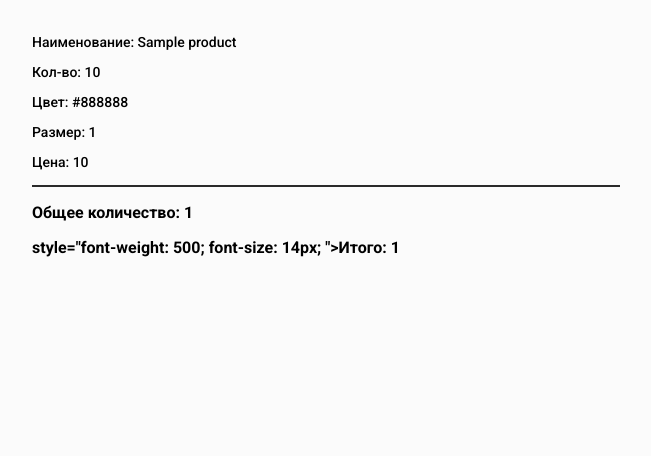
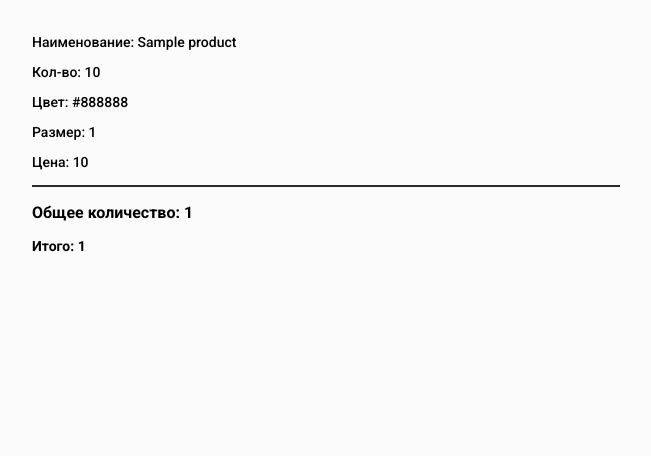
Before and after one commit to IT-and-company/online_store, a Django app: template backend/api/templates/email_templates/letter-without-table.html in a window 1280 px wide. Shown: the part 373-829 px from the top of the page, without its empty margins (314-965 px from the left). Run offline with Django 4.2, Linux system fonts and the light colour scheme; tables that the repository leaves empty hold one stand-in row (values such as "Sample post"); the template is opened without the code that fills it: values that come from a table or form of the project are taken from there, most other values are stand-ins (such as "Sample title", 1, 10 or a date in 2020).

Commit message:
update html order

```diff
--- a/backend/api/templates/email_templates/letter-without-table.html
+++ b/backend/api/templates/email_templates/letter-without-table.html
@@ -42,7 +42,7 @@
   <p style="font-weight: 500; font-size: 14px; padding-bottom:15px; border-bottom: 2px; border-color: #2A2A2A; border-bottom-style: solid">Цена: {{ item.price }}</p>
   {% endfor %}
   <p><strong> Общее количество: {{total_quantity}} </strong></p>
-  <p> <strong> style="font-weight: 500; font-size: 14px; ">Итого: {{ total_price }} </strong></p>
+  <p style="font-weight: 500; font-size: 14px; "><strong>Итого: {{ total_price }} </strong></p>
 
 </div>
 </body>
```
